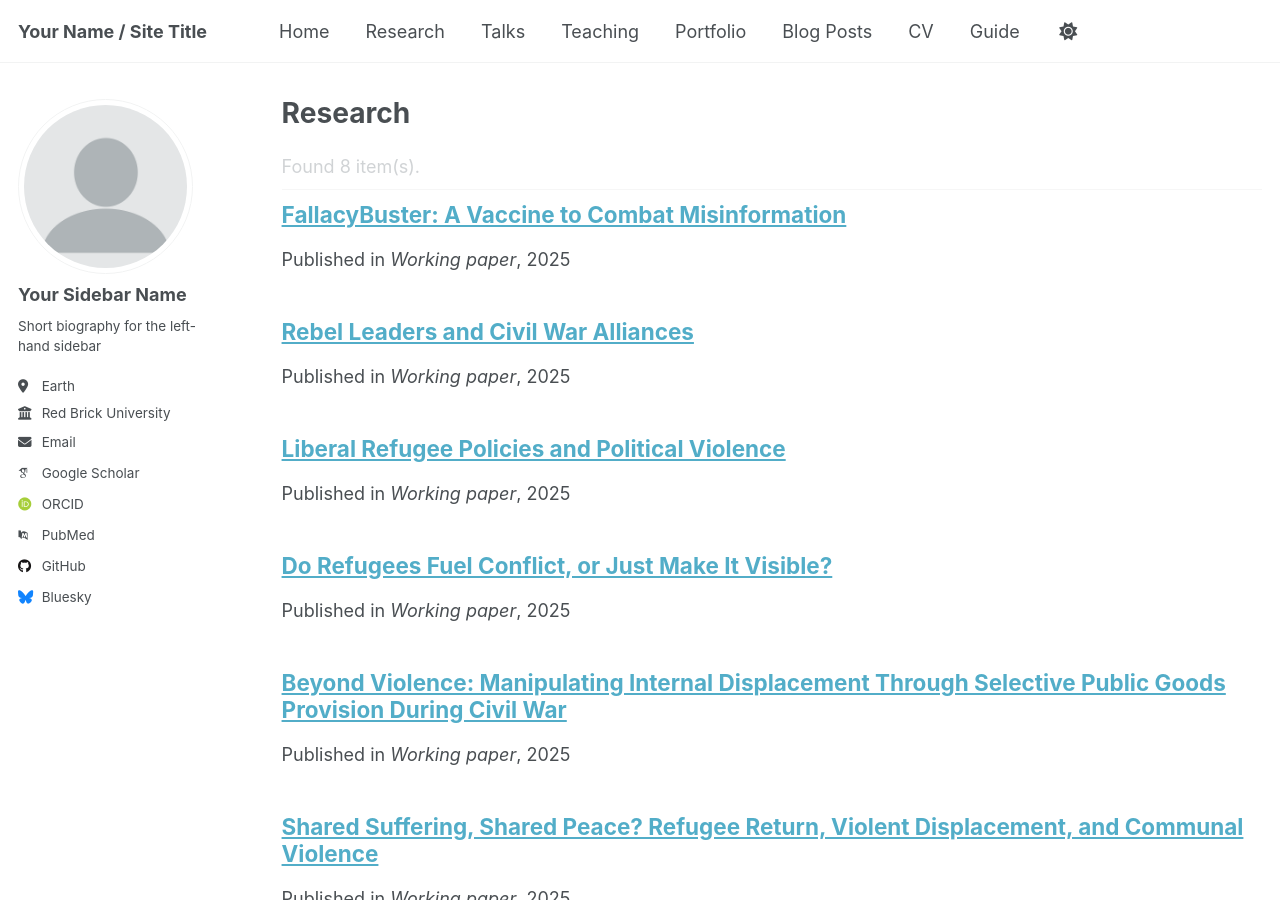
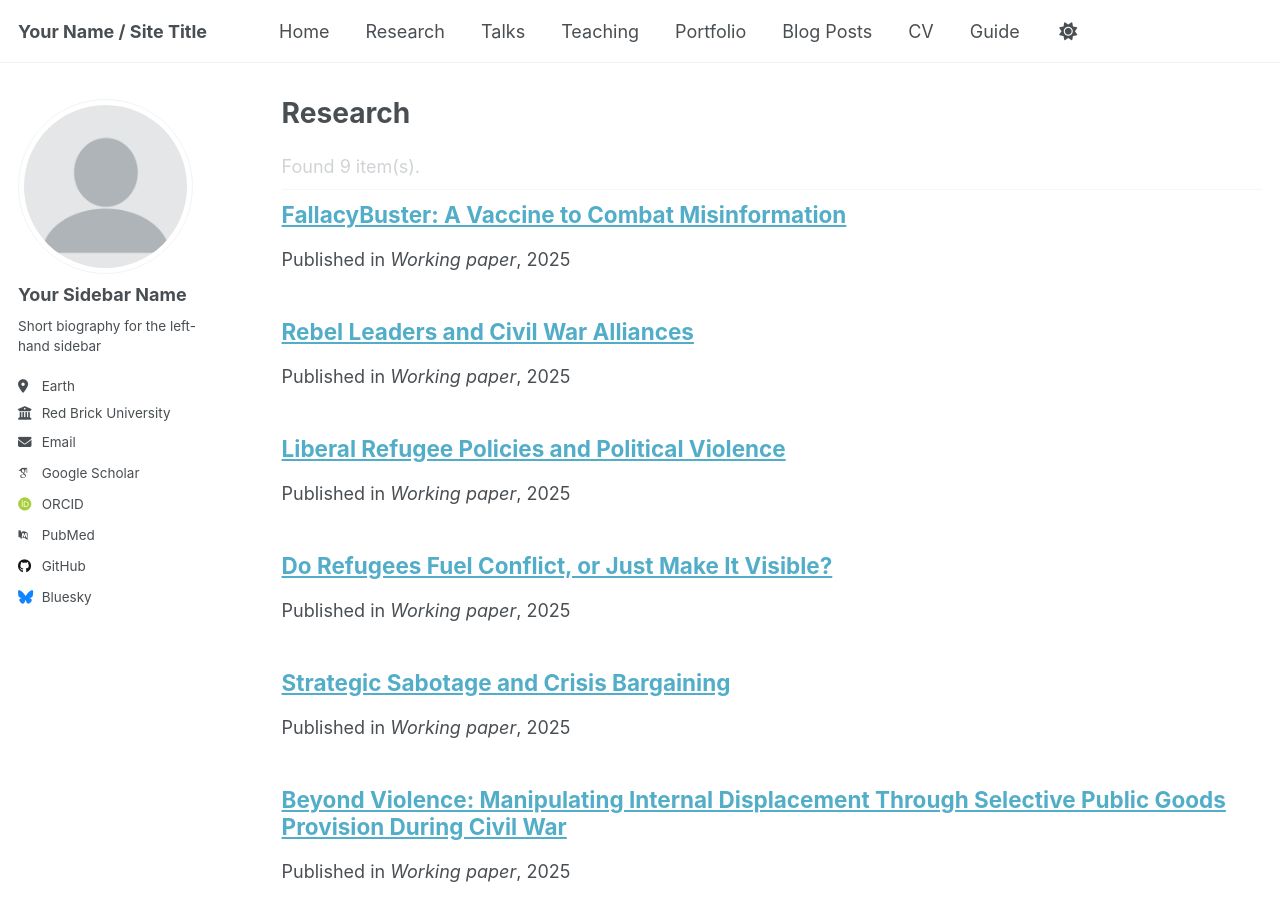
Before and after one commit to zhejun-qiu/zhejun-qiu.github.io, a Jekyll site: the page built from _pages/research.md, in a window 1280 px wide and 900 px high. Built offline with Jekyll 4.4.1, drawn with Linux system fonts in a browser that asks for light colours; some web fonts are replaced; a script that is not in the unit is left out; some of the changed lines change nothing that is shown.

Commit message:
Update strategic-sabotage-crisis-bargaining.md

```diff
--- a/_publications/strategic-sabotage-crisis-bargaining.md
+++ b/_publications/strategic-sabotage-crisis-bargaining.md
@@ -1,4 +1,3 @@
-# _publications/strategic-sabotage-crisis-bargaining.md
 ---
 title: "Strategic Sabotage and Crisis Bargaining"
 authors: "Zhejun Qiu; William Spaniel; Christopher Hickey"
```
